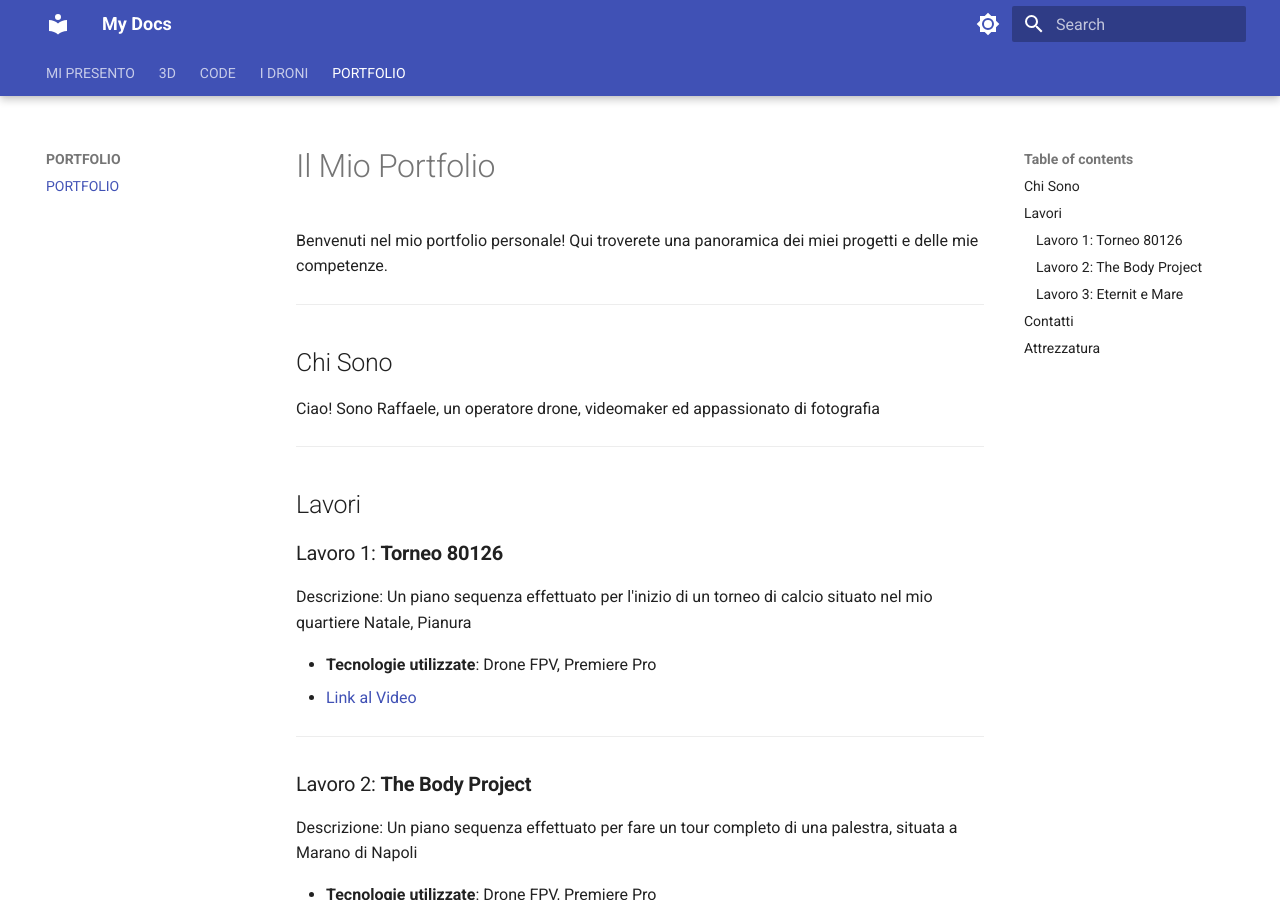
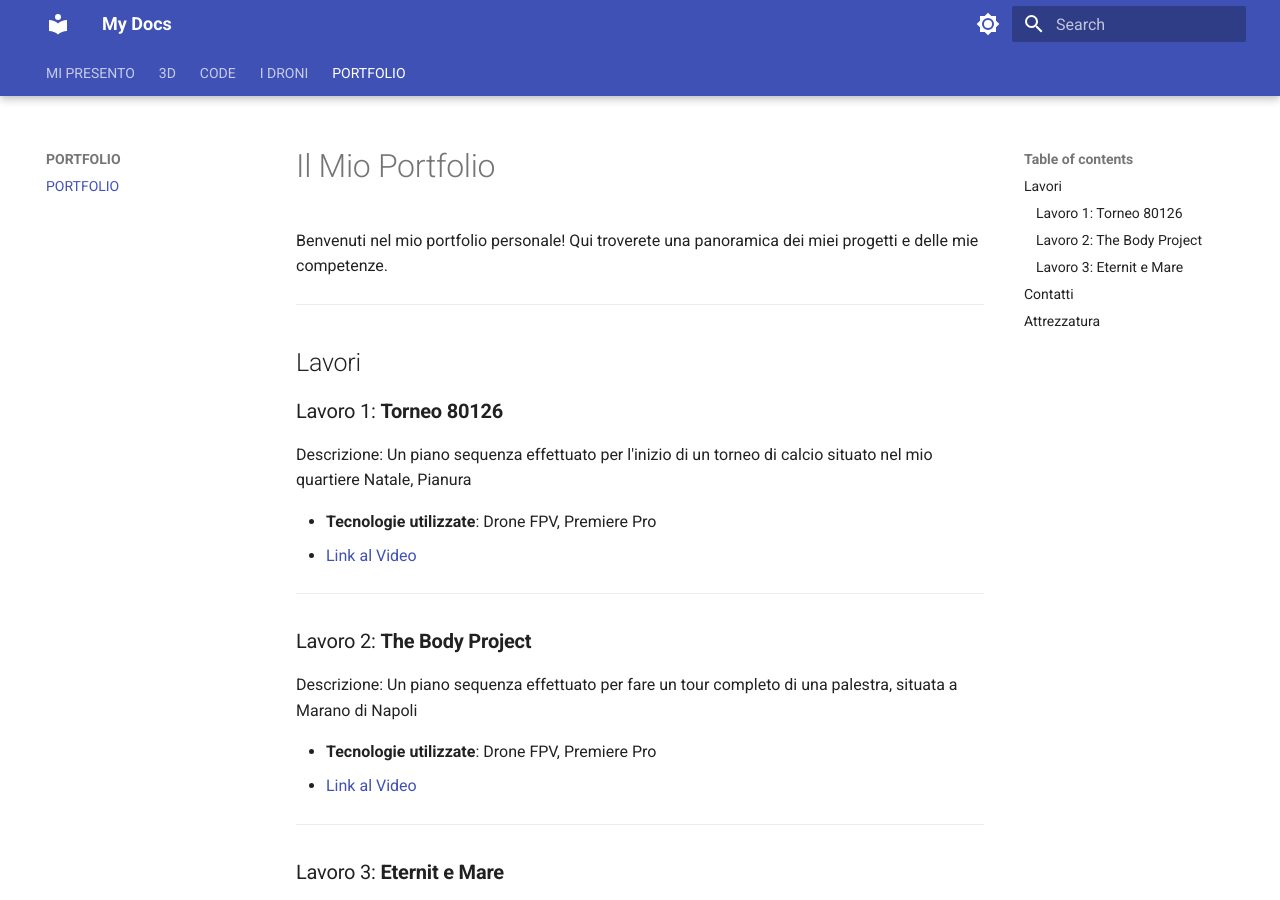
Before and after one commit to PorriFPV/GITHUBSITO, an MkDocs documentation site: the page built from docs/PORTFOLIO/PORTFOLIO.md, in a window 1280 px wide and 900 px high. Built offline with MkDocs 1.6.1 and Material for MkDocs 9.7.7, drawn with Linux system fonts in a browser that asks for light colours.

Commit message:
aggiunto 2

```diff
--- a/docs/PORTFOLIO/PORTFOLIO.md
+++ b/docs/PORTFOLIO/PORTFOLIO.md
@@ -1,11 +1,6 @@
 # Il Mio Portfolio
 
 Benvenuti nel mio portfolio personale! Qui troverete una panoramica dei miei progetti e delle mie competenze.
-
----
-
-## Chi Sono
-Ciao! Sono Raffaele, un operatore drone, videomaker ed appassionato di fotografia
 
 ---
 
```
